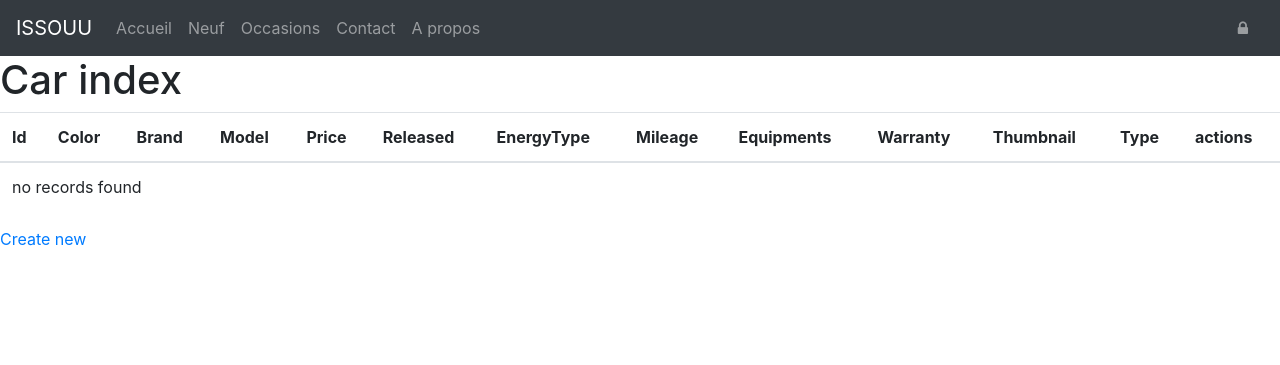
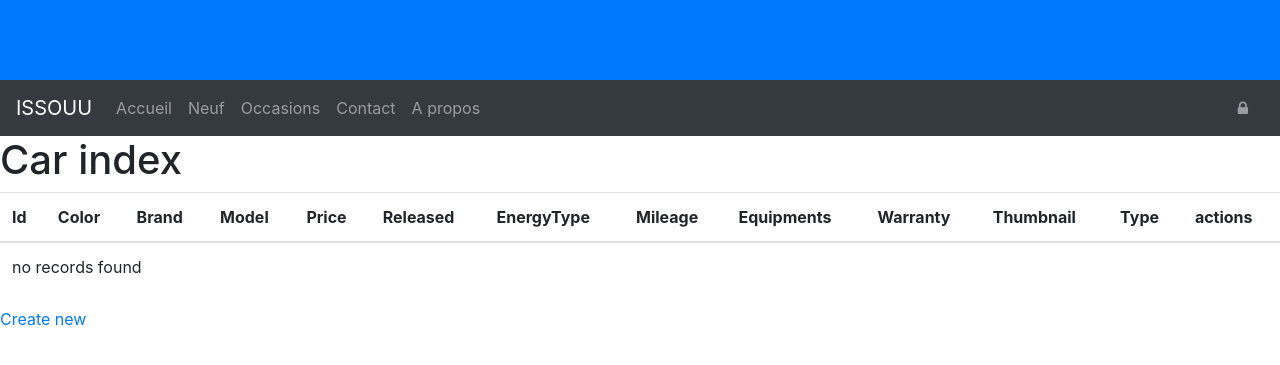
Before and after one commit to PierreG-dev/Garage_BRINCAT, a Symfony app: template templates/car/index.html.twig in a window 1280 px wide. Shown: the top 365 px of the page. Run offline with Twig, Linux system fonts and the light colour scheme; the template is opened without the code that fills it, so the values that code supplies are empty; some libraries are stand-ins or nearby versions.

Commit message:
added overnav skeleton

```diff
--- a/src/Controller/CarController.php
+++ b/src/Controller/CarController.php
@@ -11,7 +11,7 @@ use Symfony\Component\HttpFoundation\Response;
 use Symfony\Component\Routing\Annotation\Route;
 
 /**
- * @Route("/car")
+ * @Route("/admin/car")
  */
 class CarController extends AbstractController
 {
--- a/templates/navigation.html.twig
+++ b/templates/navigation.html.twig
@@ -1,3 +1,9 @@
+<div class="overNav container-fluid bg-primary">
+    <div class="row" style="height: 10vh;">
+        <div class="col-6"></div>
+        <div class="col-6"></div>
+    </div>
+</div>
 <div class="navbar navbar-expand-lg navbar-dark bg-dark">
     <a class="navbar-brand" href="#">ISSOUU</a>
     <button class="navbar-toggler" type="button" data-toggle="collapse" data-target="#navbarNav"
```
